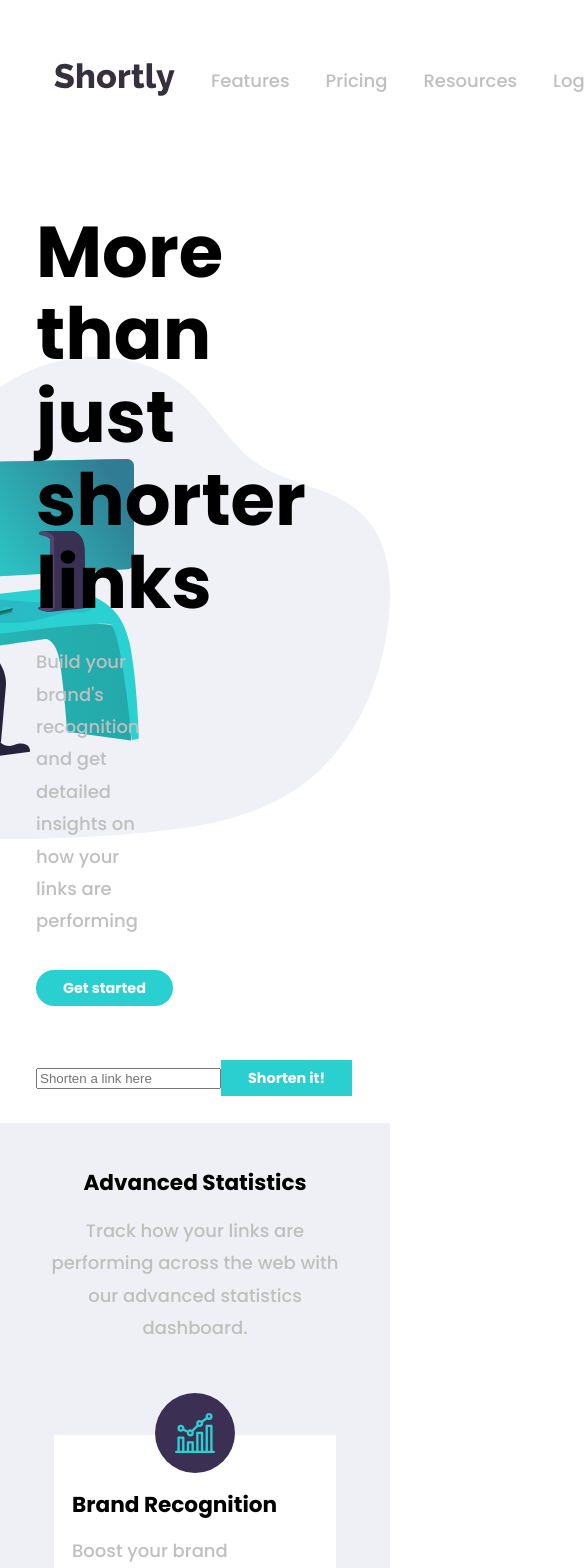
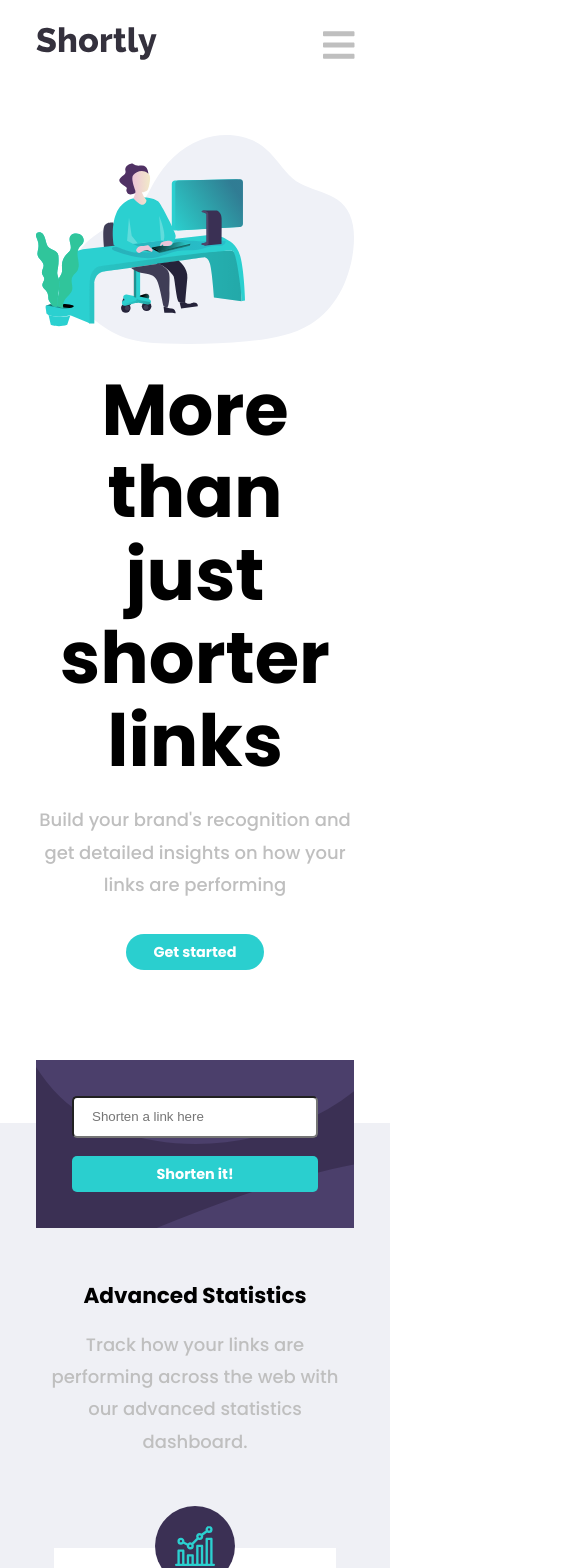
Before and after one commit to cornelia-schulz/fm-url-shortening-api, a React (Create React App) app: page / in a window 390 px wide. Shown: the top 1568 px of the page, 585 px wide, since content can reach past the window. Built offline with nearby package versions, Linux system fonts and the light colour scheme.

Commit message:
update responsiveness

```diff
--- a/package.json
+++ b/package.json
@@ -3,6 +3,9 @@
   "version": "0.1.0",
   "private": true,
   "dependencies": {
+    "@fortawesome/fontawesome-svg-core": "^1.2.28",
+    "@fortawesome/free-solid-svg-icons": "^5.13.0",
+    "@fortawesome/react-fontawesome": "^0.1.9",
     "@testing-library/jest-dom": "^4.2.4",
     "@testing-library/react": "^9.3.2",
     "@testing-library/user-event": "^7.1.2",
--- a/src/App.js
+++ b/src/App.js
@@ -3,7 +3,6 @@ import './styles/reset.css';
 import './App.scss';
 import Nav from './Components/Nav';
 import Blurb from './Components/Blurb';
-import Search from './Components/Search';
 import Statistics from './Components/Statistics';
 import Links from './Components/Links';
 import Footer from './Components/Footer';
@@ -13,7 +12,6 @@ function App() {
     <div className="App">
       <Nav />
       <Blurb />
-      <Search />
       <Statistics />
       <Links />
       <Footer />
--- a/src/Components/Blurb.jsx
+++ b/src/Components/Blurb.jsx
@@ -8,6 +8,12 @@ function Blurb() {
         <p>Build your brand's recognition and get detailed insights on how your links are performing</p>
         <button className="btn-rounded">Get started</button>
       </div>
+      <div className="picture-wrapper">
+        <img
+          alt="person working"
+          src="/images/illustration-working.svg"
+        />
+      </div>
     </div>
   )
 }
--- a/src/Components/Nav.jsx
+++ b/src/Components/Nav.jsx
@@ -1,9 +1,26 @@
 import React from 'react';
 import { ReactComponent as Logo } from '../assets/logo.svg';
+import { library } from '@fortawesome/fontawesome-svg-core'
+import {
+  faBars
+} from '@fortawesome/free-solid-svg-icons'
+
+import { FontAwesomeIcon } from '@fortawesome/react-fontawesome'
+
+library.add(
+  faBars
+)
 
 function Nav() {
+  function handleClick(e) {
+    e.preventDefault();
+    document.getElementById('dropdowns').classList.toggle('hidden');
+    console.log('The link was clicked.');
+  }
+
   return (
     <nav className="navigation container">
+      <div className="navigation-desktop">
         <ul className="navigation-list">
           <li>
             <a href="/">
@@ -30,6 +47,43 @@ function Nav() {
             </button>
           </li>
         </ul>
+      </div>
+      <div className="navigation-mobile" role="menu">
+        <div className="nav-menu-bar">
+          <a href="/">
+            <Logo />
+          </a>
+          <FontAwesomeIcon
+            className="menu-icon"
+            icon={faBars}
+            onClick={handleClick}
+            size="2x"
+          />
+        </div>
+        <div className="hidden" id="dropdowns">
+          <ul className="mobile-navigation-list">
+            <li className="nav">
+              <a href="/">Features</a>
+            </li>
+            <li className="nav">
+              <a href="/">Pricing</a>
+            </li>
+            <li className="nav">
+              <a href="/">Resources</a>
+            </li>
+          </ul>
+          <ul className="mobile-login">
+            <li className="nav">
+              <a href="login">Login</a>
+            </li>
+            <li>
+              <button className="btn-rounded">
+                Sign Up
+              </button>
+            </li>
+          </ul>
+        </div>
+      </div>
     </nav>
   )
 }
--- a/src/Components/Search.jsx
+++ b/src/Components/Search.jsx
@@ -2,12 +2,16 @@ import React from 'react';
 
 function Search() {
   return (
-    <div className="search container">
-      <input
-        placeholder="Shorten a link here"
-        type="text"
-      />
-      <button>Shorten it!</button>
+    <div className="search-container">
+      <div className="search">
+        <input
+          name="shorten-link"
+          placeholder="Shorten a link here"
+          type="text"
+        />
+        <button>Shorten it!</button>
+      </div>
+
     </div>
   )
 }
--- a/src/Components/Statistics.jsx
+++ b/src/Components/Statistics.jsx
@@ -1,8 +1,10 @@
 import React from 'react';
+import Search from './Search';
 
 function Statistics() {
   return (
     <div className="statistics container">
+      <Search />
       <div className="blue-divider"></div>
       <div className="statistics-intro">
         <h2>Advanced Statistics</h2>
--- a/src/styles/_style.scss
+++ b/src/styles/_style.scss
@@ -70,9 +70,23 @@ button {
   padding: 2rem 5rem;
 }
 
-nav {
+.hidden {
+  display: none;
+}
+
+.navigation-mobile {
+  display: none;
+  position: relative;
+
+    svg {
+      color: $grey;
+    }
+}
+
+.nav-menu-bar {
   display: flex;
   justify-content: space-between;
+  padding-bottom: 1rem;
 }
 
 .navigation-list {
@@ -85,14 +99,56 @@ nav {
   padding: 1rem;
 }
 
-.nav a {
-  color: $grey;
-  text-decoration: none;
+.mobile-navigation-list {
+  align-items: center;
+  background-color: $dark-violet;
+  border-top-left-radius: 15px;
+  border-top-right-radius: 15px;
+  display: flex;
+  flex-direction: column;
+  padding: 2rem 1rem 1rem;
+
+  li {
+    line-height: 2.8rem;
+
+    &:last-child {
+      border-bottom: 1px solid $greyish-violet;
+    }
+  }
 }
 
-.nav a:active,
-.nav a:hover {
-  color: $black;
+.mobile-login {
+  align-items: center;
+  background-color: $dark-violet;
+  border-bottom-left-radius: 15px;
+  border-bottom-right-radius: 15px;
+  display: flex;
+  flex-direction: column;
+  padding: 1rem 1rem 2rem;
+
+  li {
+    flex-basis: 100%;
+    line-height: 2.8rem;
+
+    button {
+      width: 100%;
+    }
+  }
+}
+
+.nav {
+  display: flex;
+  justify-content: space-between;
+
+  & a {
+    color: $grey;
+    text-decoration: none;
+  }
+
+  & a:active,
+  & a:hover {
+    color: $black;
+  }
 }
 
 .login {
@@ -105,10 +161,13 @@ nav {
   padding: 1rem;
 }
 
+#dropdowns {
+  position: absolute;
+  width: 100%;
+}
+
 .blurb {
-  background-image: url('/images/illustration-working.svg');
-  background-position: right;
-  background-repeat: no-repeat;
+  display: flex;
   padding-bottom: 6rem;
 }
 
@@ -123,8 +182,36 @@ nav {
   }
 }
 
+.search {
+  background-color: $dark-violet;
+  background-image: url('/images/bg-boost-desktop.svg');
+  background-size: cover;
+  color: $white;
+  display: flex;
+  justify-content: center;
+  margin-top: -7rem;
+  padding: 2rem;
+
+  input {
+    border-radius: 5px;
+    flex-basis: 75%;
+    margin-right: 1rem;
+    padding-left: 1rem;
+  }
+
+  button {
+    border-radius: 5px;
+  }
+}
+
+.search-container {
+  margin: 0 auto;
+  padding: 2rem 5rem;
+}
+
 .statistics {
   background-color: $grey-background;
+  margin-top: 7rem;
   position: relative;
 }
 
@@ -253,9 +340,52 @@ nav {
   }
 }
 
-@media screen and (max-width: 767px) {
+@media screen and (max-width: 768px) {
   .container {
     padding: 1.5rem 2rem;
+  }
+
+  .navigation-mobile {
+    display: block;
+  }
+
+  .navigation-desktop {
+    display: none;
+  }
+
+  .blurb {
+    flex-direction: column-reverse;
+  }
+
+  .blurb-wrapper {
+    text-align: center;
+    width: 100%;
+
+    p {
+      width: 100%
+    }
+  }
+
+  .picture-wrapper {
+    width: 100%;
+
+    & img {
+      width: 100%;
+    }
+  }
+
+  .search-container {
+    padding: 2rem 0;
+  }
+
+  .search {
+    flex-direction: column;
+
+    input {
+      line-height: 2rem;
+      margin-bottom: 1rem;
+      margin-right: 0;
+    }
   }
 
   .statistics-intro {
```
Also changed, not shown: 1 other file (tests, documents, lock files or other folders). Lines whose indentation alone changed are shown as unchanged.
